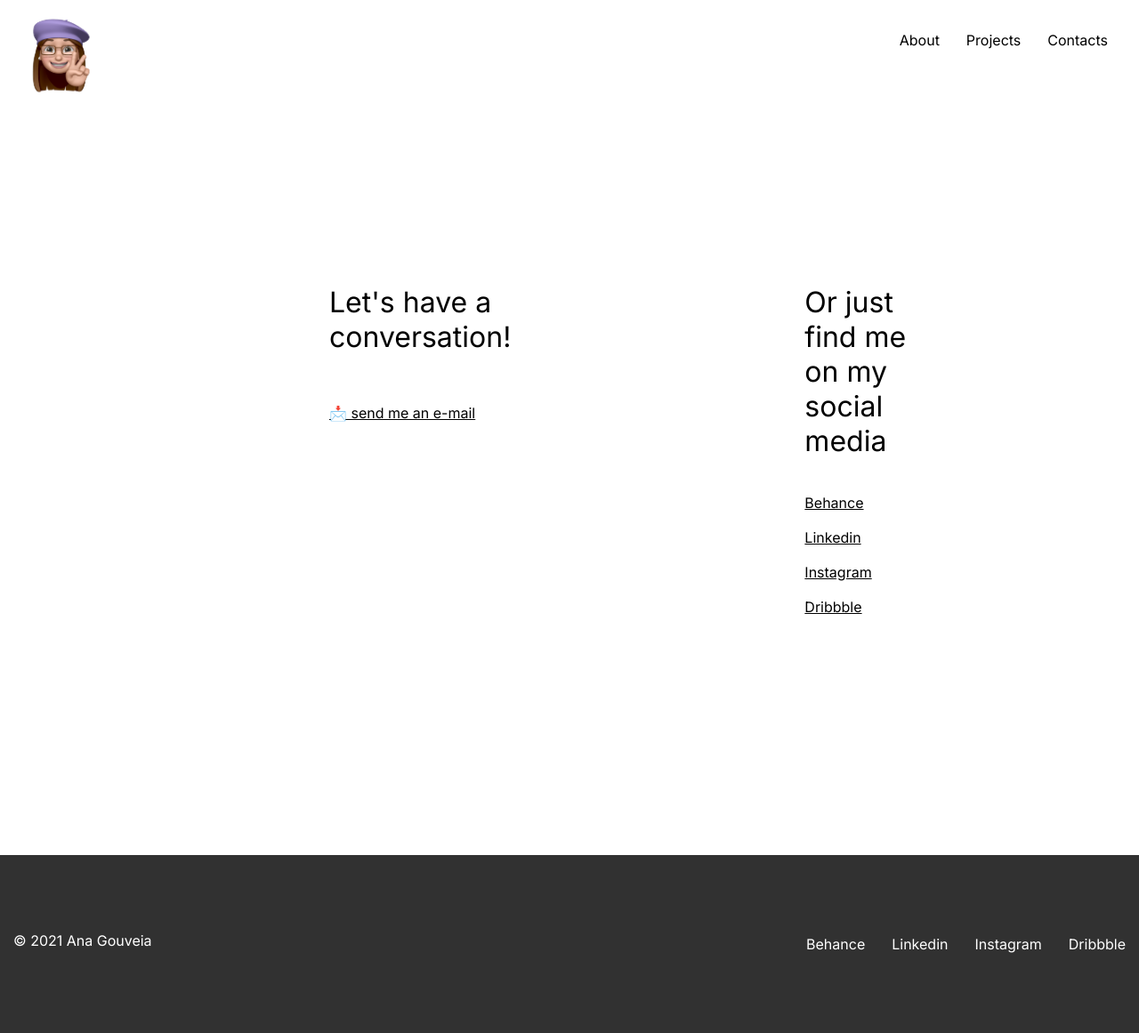
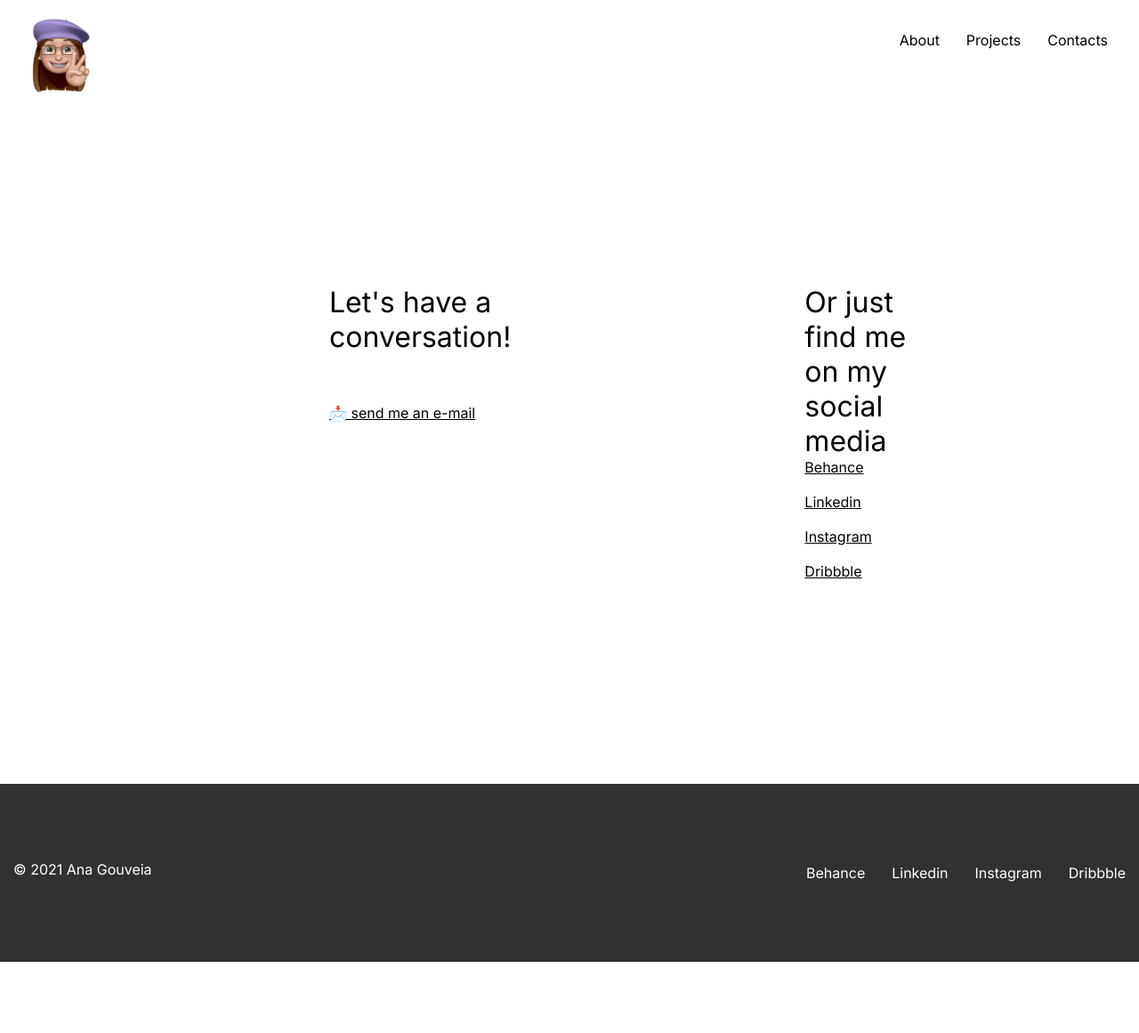
Before and after one commit to anagouveia16/projeto, a Jekyll site: the page built from my_contacts.html, in a window 1280 px wide. Shown: the whole page at 89% size. Built offline with Jekyll 4.4.1, drawn with Linux system fonts in a browser that asks for light colours; after the commit the page ends 1081 px from its top, so only the background shows below that.

Commit message:
tirar-minima-comentarios-coisas-a-mais

```diff
--- a/_config.yml
+++ b/_config.yml
@@ -29,10 +29,6 @@
 twitter_username: jekyllrb
 github_username:  jekyll
 
-# Build settings
-theme: minima
-plugins:
-  - jekyll-feed
 
 collections:
   projects:
--- a/_projects/bobble.html
+++ b/_projects/bobble.html
@@ -59,5 +59,3 @@
 
 
 </article>
-
-<!-- a decidir se vou inserir no fim de cada projeto um botão back to top -->
--- a/_projects/spotify_karaoke.html
+++ b/_projects/spotify_karaoke.html
@@ -52,5 +52,3 @@
     </div>
 
 </article>
-
-<!-- a decidir se vou inserir no fim de cada projeto um botão back to top -->
--- a/_sass/_colors.scss
+++ b/_sass/_colors.scss
@@ -1,7 +1,6 @@
 $color-about: #686868;
 $color-main: black;
 $color-btn-hover: #FF85B1;
-$color-proj-hover: #9B9FFF 92%;
 $color-footer: #313131;
 $color-txt-footer: white;
 $color-title-bobble: #FB2E96;
--- a/my_contacts.html
+++ b/my_contacts.html
@@ -12,13 +12,11 @@
 
     <div class="social-media">
         <h2>Or just find me on my social media</h2>
-        <ul>
             <li class="link-social-media"><a href="https://www.behance.net/ana_gouveia" title="Behance profile page" target="_blank">Behance</a></li>
             <li class="link-social-media"><a href="www.linkedin.com/in/anaggouveia" title="Linkedin profile page" target="_blank">Linkedin</a></li>
             <li class="link-social-media"><a href="https://www.instagram.com/aanaagouveia" title="Instagram profile page"
                     target="_blank">Instagram</a></li>
             <li class="link-social-media"><a href="https://dribbble.com/anagouveia16" title="Dribbble profile page" target="_blank">Dribbble</a></li>
-        </ul>
     </div>
 
 </section>
```
